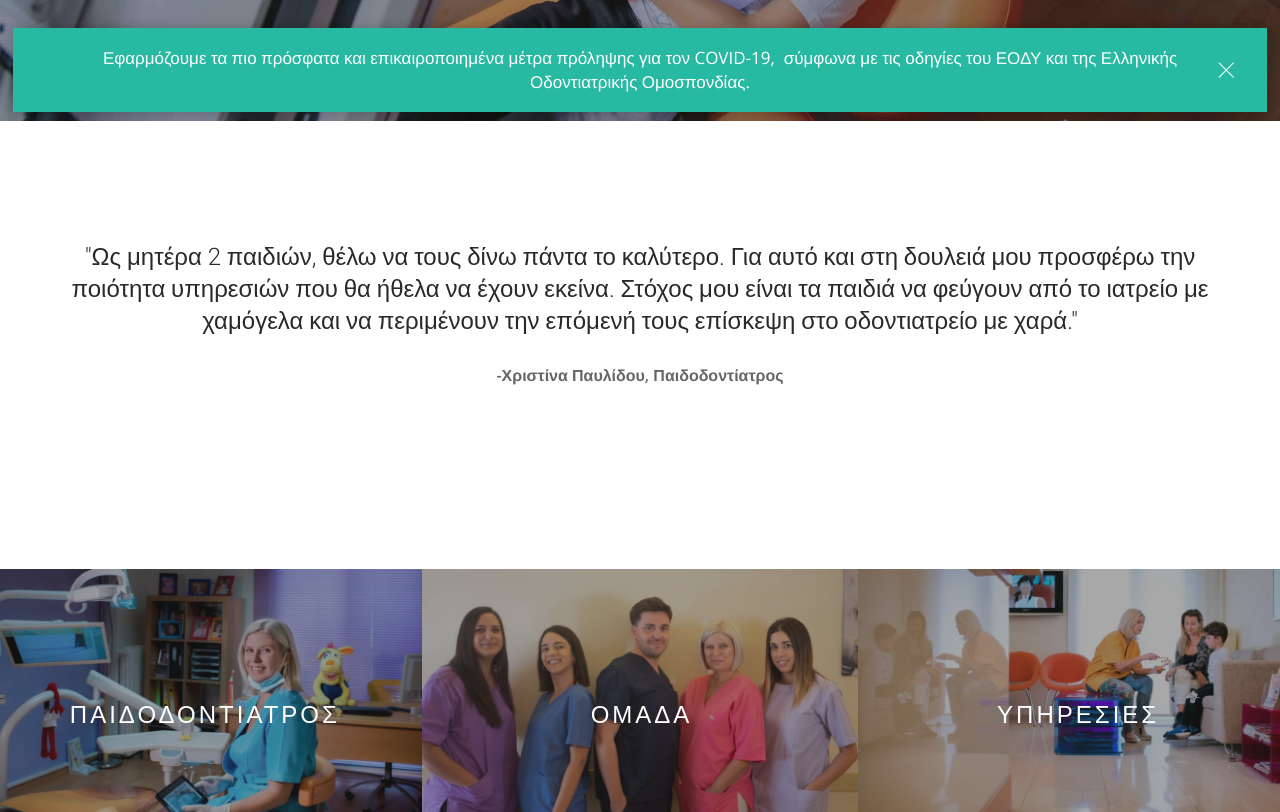
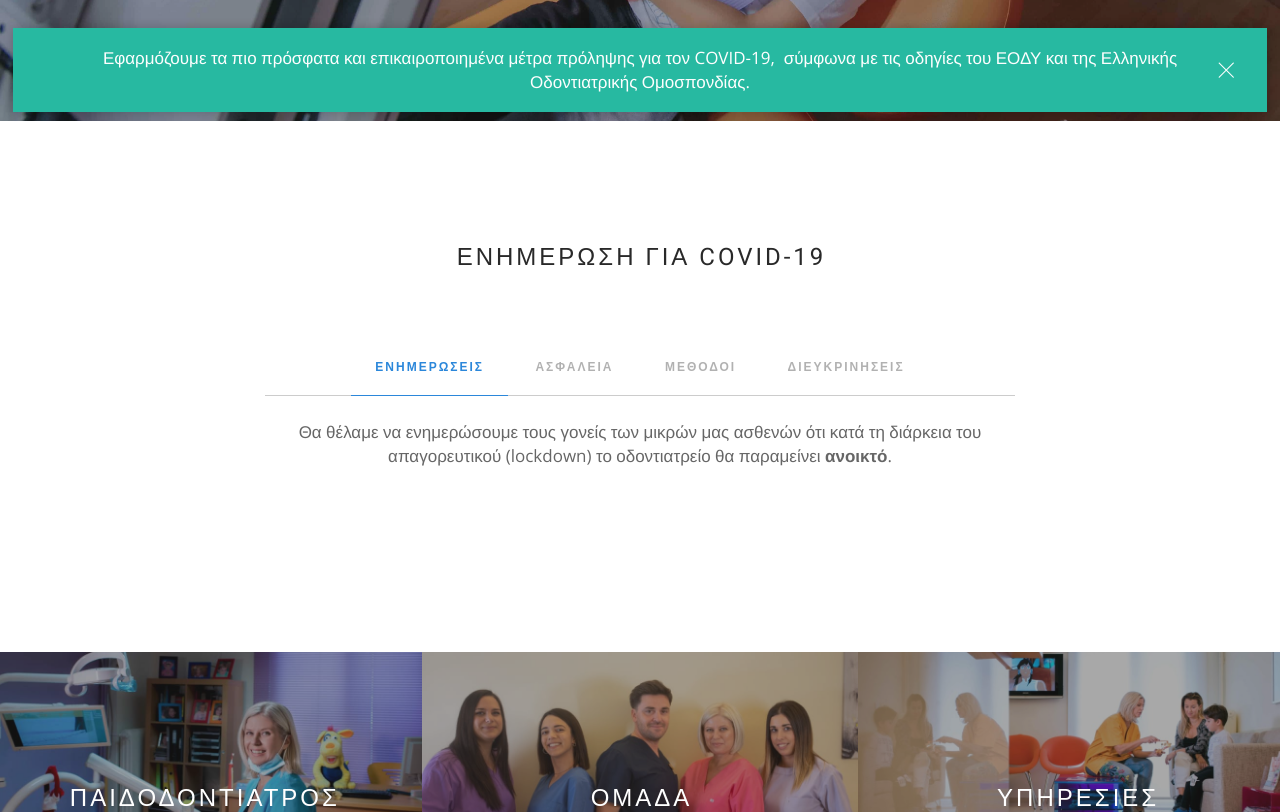
Before and after one commit to KanKanJee/FullOfSmiles, a plain HTML site: page index.html in a window 1280 px wide. Shown: the part 680-1492 px from the top of the page. Drawn offline with nearby package versions, Linux system fonts and the light colour scheme; some packages are replaced by stand-ins of ours.

Commit message:
covid-19

```diff
--- a/index.html
+++ b/index.html
@@ -179,7 +179,7 @@
 
 
 			<!-----------///////////////Dentist's Personal Message\\\\\\\\\\\\\\\\\\\\\---------->
-			<section class="pt120 pb120 pt-xs-80 pb-xs-80">
+			<!-- <section class="pt120 pb120 pt-xs-80 pb-xs-80">
 				<div class="container ">
 					<div class="row">
 						<div class="col-sm-12">
@@ -194,7 +194,72 @@
 						</div>
 					</div>
 				</div>
-			</section>
+			</section>-->
+
+
+			<section class="pt120 pb120 pt-xs-80 pb-xs-80">
+                <div class="container">
+                    <div class="row">
+                        <div class="col-md-8 col-md-offset-2 col-sm-12 text-center">
+                            <h4 class="uppercase mb80">Ενημερωση για covid-19</h4>
+                            <div class="tabbed-content text-tabs">
+                                <ul class="tabs">
+                                    <li class="active">
+                                        <div class="tab-title">
+                                            <span>Ενημερώσεις</span>
+                                        </div>
+                                        <div class="tab-content">
+                                            <p>
+                                                Θα θέλαμε να ενημερώσουμε τους γονείς των μικρών μας ασθενών ότι κατά τη διάρκεια του απαγορευτικού (lockdown) το οδοντιατρείο θα παραμείνει <b>ανοικτό</b>.
+                                            </p>
+                                        </div>
+                                    </li>
+                                    <li>
+                                        <div class="tab-title">
+                                            <span>Ασφάλεια </span>
+                                        </div>
+                                        <div class="tab-content">
+                                            <p>
+                                                Όπως κάναμε από την αρχή, όλες οι απαραίτητες προφυλάξεις και τα πρωτόκολλα αποστείρωσης και απολύμανσης τηρήθηκαν και τηρούνται κατά γράμμα. Η ομάδα του ιατρείου, φορώντας όλα τα ενδεδειγμένα μέτρα ατομικής προστασίας, διαχειρίζεται με άνεση και εμπειρία τις επιμέρους σημαντικές λεπτομέρειες.
+                                            </p>
+                                        </div>
+                                    </li>
+                                    <li>
+                                        <div class="tab-title">
+                                            <span>Μέθοδοι</span>
+                                        </div>
+                                        <div class="tab-content">
+                                            <p>
+                                                Οι δύο χώροι (εξεταστήρια) του οδοντιατρείου, και οι δύο αίθουσες αναμονής, χρησιμοποιούνται εναλλάξ στα ραντεβού, ταυτόχρονα με συσκευές καθαρισμού αέρα, ούτως ώστε να αερίζεται ο κάθε χώρος επαρκώς πριν την είσοδο κάθε ασθενή και να προσφέρει ασφαλείς συνθήκες σε όλους.
+                                            </p>
+                                        </div>
+                                    </li>
+                                    <li>
+                                        <div class="tab-title">
+                                            <span>Διευκρινήσεις</span>
+                                        </div>
+                                        <div class="tab-content">
+                                            <p>
+												Απαραίτητες διευκρινήσεις κατά την προσέλευσή σας στο οδοντιατρείο:
+											</p>
+											<Ul class="text-left" data-bullet="ti-more-alt">
+												<li>Προσέρχεστε μόνο κατόπιν ραντεβού, αφού έχει προηγηθεί πάντα η απαραίτητη επικοινωνία.</li>
+												<li>Για τη μετακίνησή σας στέλνετε sms στο 13033 με τον αριθμό 1, ή συμπληρώνετε έντυπο μετακίνησης με αιτιολογία Β1, ιατρική επίσκεψη.</li>
+												<li> Έπιτρέπεται ένας μόνο συνοδός για κάθε μικρό ασθενή.</li>
+												<li> Η σωστή χρήση της μάσκας σε όλους τους χώρους του ιατρείου είναι υποχρεωτική.</li>
+												<li>Σε περίπτωση αδιαθεσίας σας είναι απαραίτητη η αναβολή του ραντεβού.</li>
+											</Ul>
+                                        </div>
+                                    </li>
+                                </ul>
+                            </div>
+                            <!--end of text tabs-->
+                        </div>
+                    </div>
+                    <!--end of row-->
+                </div>
+                <!--end of container-->
+            </section>
 
 
 
```
